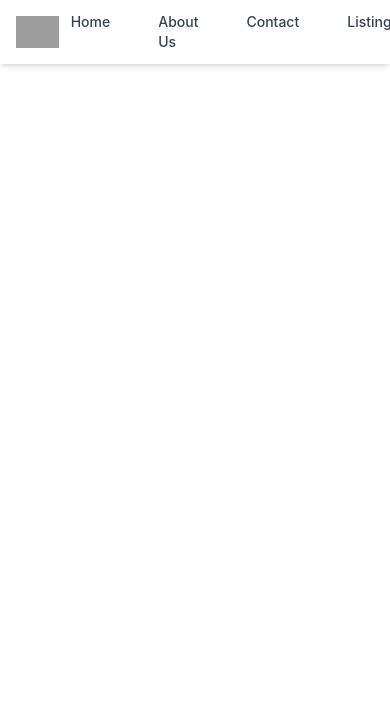
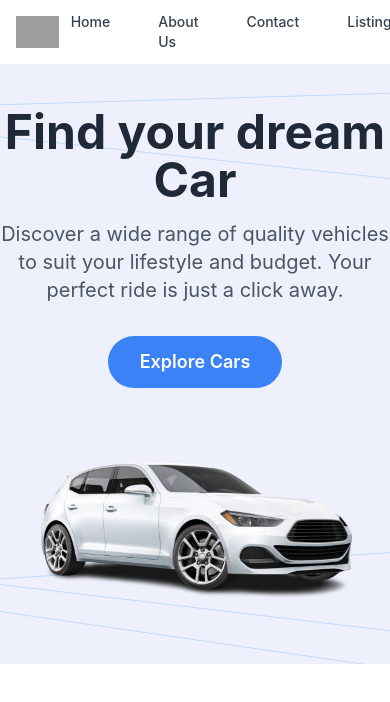
Before and after one commit to thisAbdU/vehicle-management-dashboard, a React (Create React App) app in the folder frontend/: page / in a window 390 px wide. Shown: the top 702 px of the page. Built offline with nearby package versions, Linux system fonts and the light colour scheme; grey boxes are pictures that could not be loaded.

Commit message:
feat:add hero section

```diff
--- a/frontend/src/App.js
+++ b/frontend/src/App.js
@@ -1,10 +1,12 @@
 import './App.css';
+import Hero from './components/Hero';
 import Navbar from './components/Navbar.tsx';
 
 function App() {
   return (
     <div>
       <Navbar></Navbar>
+      <Hero></Hero>
     </div>
   );
 }
--- /dev/null
+++ b/frontend/src/components/Hero.tsx
@@ -0,0 +1,48 @@
+'use client'
+
+import { FC } from 'react'
+import { motion } from 'framer-motion'
+
+const Hero: FC = () => {
+  return (
+    <div className="relative bg-[#EEF1FB] min-h-[600px] flex items-center justify-center overflow-hidden">
+      {/* Animated lines */}
+      {[...Array(5)].map((_, i) => (
+        <motion.div
+          key={i}
+          className="absolute w-[1000px] h-[1px] bg-blue-200"
+          initial={{
+            top: `${Math.random() * 100}%`,
+            left: '-100%',
+            rotate: `${Math.random() * 30 - 15}deg`
+          }}
+          animate={{
+            left: '200%',
+          }}
+          transition={{
+            duration: Math.random() * 10 + 20,
+            repeat: Infinity,
+            ease: 'linear'
+          }}
+        />
+      ))}
+
+      {/* Content */}
+      <div className="relative z-10 text-center">
+        <h1 className="text-5xl font-bold mb-4 text-gray-800">Find your dream Car</h1>
+        <p className="text-xl mb-8 text-gray-600 max-w-2xl mx-auto">
+          Discover a wide range of quality vehicles to suit your lifestyle and budget.
+          Your perfect ride is just a click away.
+        </p>
+        <button className="bg-blue-500 text-white px-8 py-3 rounded-full text-lg font-semibold hover:bg-blue-600 transition-colors duration-300">
+          Explore Cars
+        </button>
+        <div className="mt-8">
+          <img src="/img/istockphoto-1150425295-612x612-removebg-preview(1).png" alt="hero" className="mx-auto w-full md:w-4/5 lg:w-3/4 xl:w-2/3 z-20" />
+        </div>
+      </div>
+    </div>
+  )
+}
+
+export default Hero
--- a/frontend/src/components/Navbar.tsx
+++ b/frontend/src/components/Navbar.tsx
@@ -3,7 +3,7 @@ import React from 'react';
 
 const Navbar = () => {
   return (
-    <nav className="bg-white shadow-md">
+    <nav className="bg-white shadow-lg">
       <div className="max-w-7xl mx-auto px-4 sm:px-6 lg:px-8">
         <div className="flex justify-between items-center h-16">
           <div className="flex-shrink-0 flex items-center">
```
Also changed, not shown: frontend/public/img/istockphoto-1150425295-612x612-removebg-preview(1).png (added).
